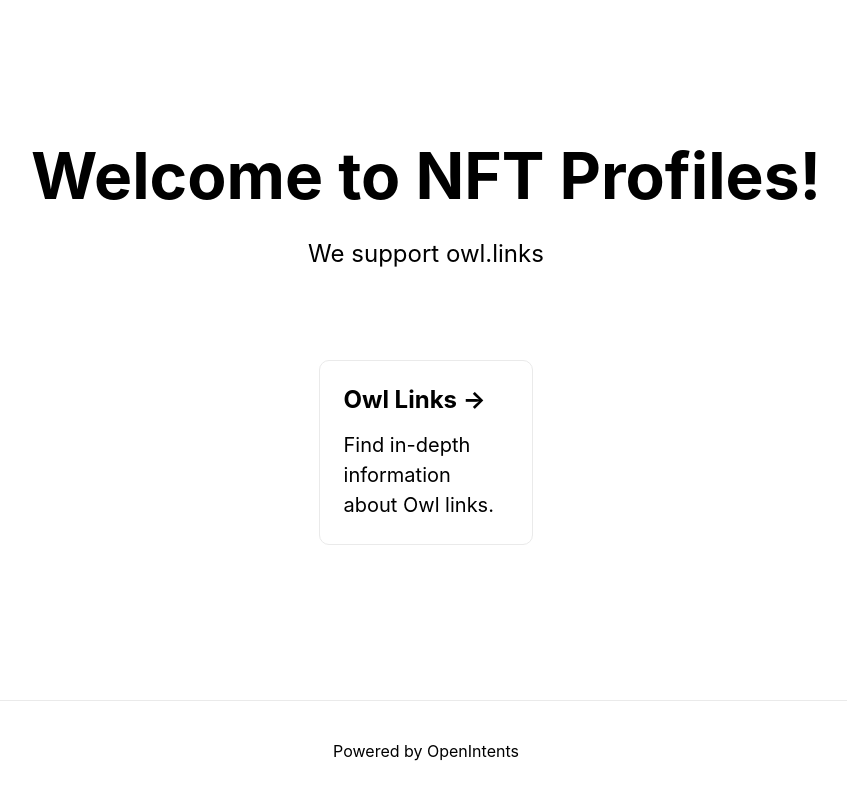
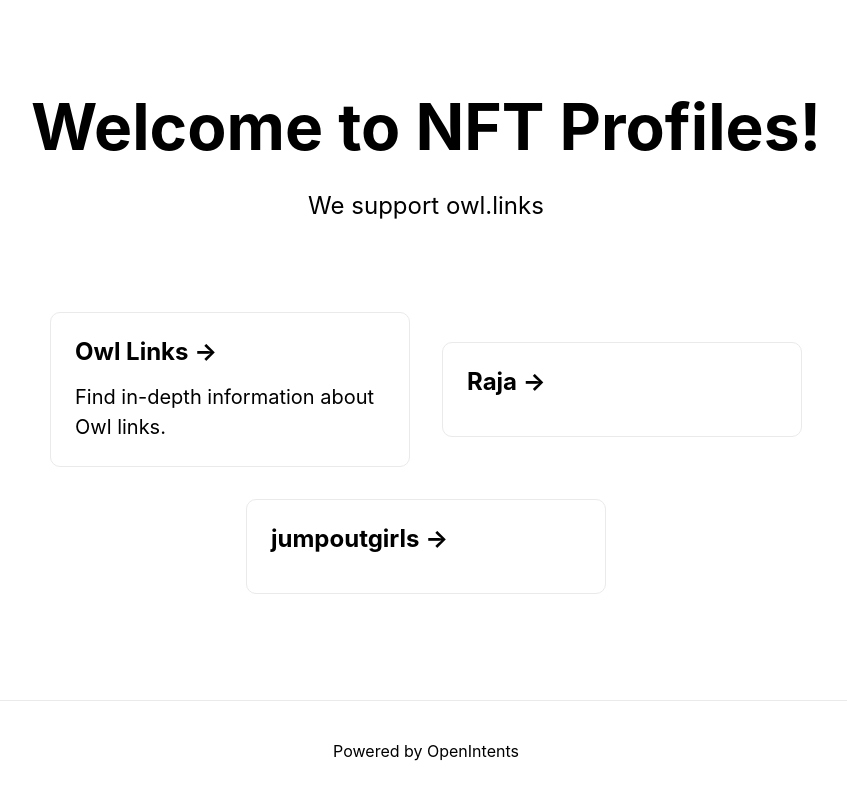
Before and after one commit to Light-Labs/stx-profiles, a Next.js app: page / in a window 1280 px wide. Shown: the whole page, without its empty margins (214-1061 px from the left). Built offline with nearby package versions, Linux system fonts and the light colour scheme.

Commit message:
add links to index page

```diff
--- a/pages/index.js
+++ b/pages/index.js
@@ -1,5 +1,4 @@
-import Head from 'next/head'
-
+import Head from "next/head";
 
 export default function Home() {
   return (
@@ -10,18 +9,20 @@ export default function Home() {
       </Head>
 
       <main>
-        <h1 className="title">
-          Welcome to NFT Profiles!
-        </h1>
+        <h1 className="title">Welcome to NFT Profiles!</h1>
 
-        <p className="description">
-          We support owl.links
-        </p>
+        <p className="description">We support owl.links</p>
 
         <div className="grid">
           <a href="https://owl.links" className="card">
             <h3>Owl Links &rarr;</h3>
             <p>Find in-depth information about Owl links.</p>
+          </a>
+          <a href="/raja.btc" className="card">
+            <h3>Raja &rarr;</h3>
+          </a>
+          <a href="/jumpoutgirls.btc" className="card">
+            <h3>jumpoutgirls &rarr;</h3>
           </a>
         </div>
       </main>
@@ -182,5 +183,5 @@ export default function Home() {
         }
       `}</style>
     </div>
-  )
+  );
 }
```
